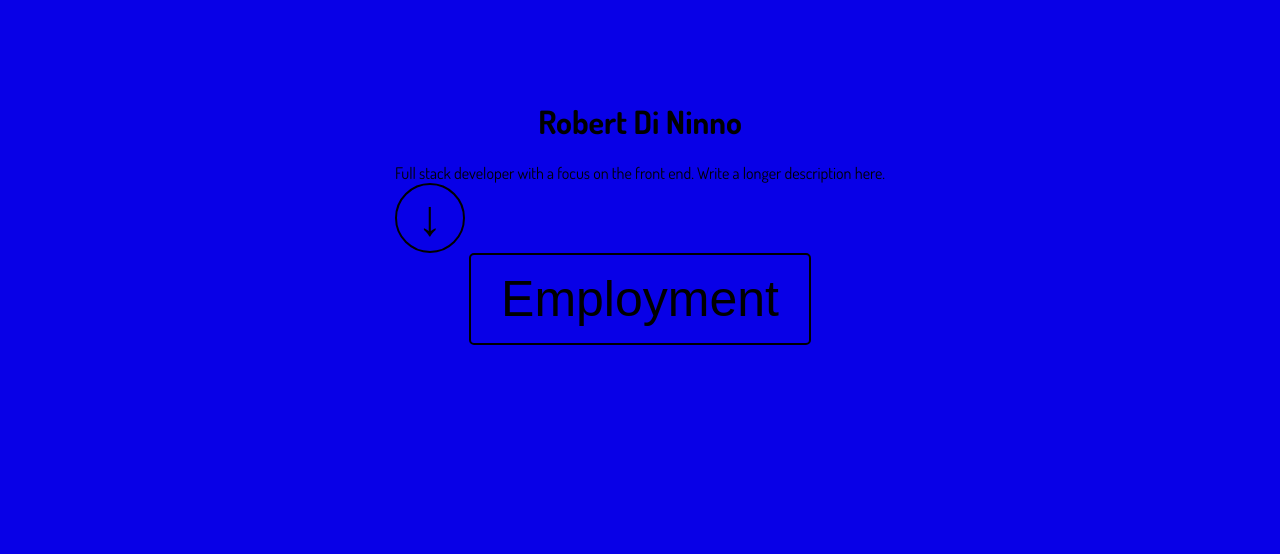
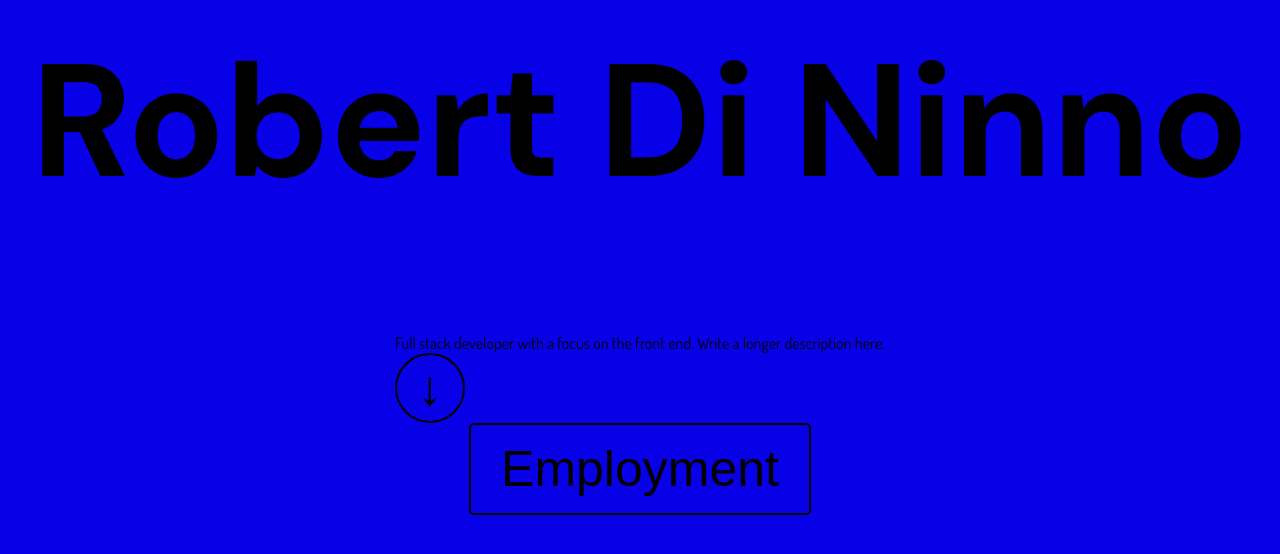
Before and after one commit to rdininno/robert-dininno-dot-com, a React (Create React App) app: page / in a window 1280 px wide. Shown: the part 188-742 px from the top of the page. Built offline with nearby package versions, Linux system fonts and the light colour scheme.

Commit message:
add font

```diff
--- a/public/index.html
+++ b/public/index.html
@@ -30,6 +30,10 @@
     <link rel="preconnect" href="https://fonts.gstatic.com" crossorigin>
     <link href="https://fonts.googleapis.com/css2?family=Dosis:wght@200..800&display=swap" rel="stylesheet">
 
+    <link rel="preconnect" href="https://fonts.googleapis.com">
+    <link rel="preconnect" href="https://fonts.gstatic.com" crossorigin>
+    <link href="https://fonts.googleapis.com/css2?family=DM+Sans:ital,opsz,wght@0,9..40,100..1000;1,9..40,100..1000&display=swap" rel="stylesheet">
+
     <title>Robert Dot Com</title>
   </head>
   <body>
--- a/src/App.css
+++ b/src/App.css
@@ -7,6 +7,11 @@
   height: 100vh;
   text-align: center;
   background-color: #0800e7;
+}
+
+.header h1 {
+  font-size: 10em;
+  font-family: "DM Sans";
 }
 
 /* ArrowButton */
```
